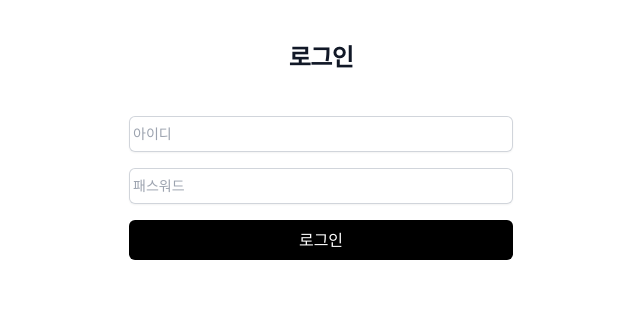
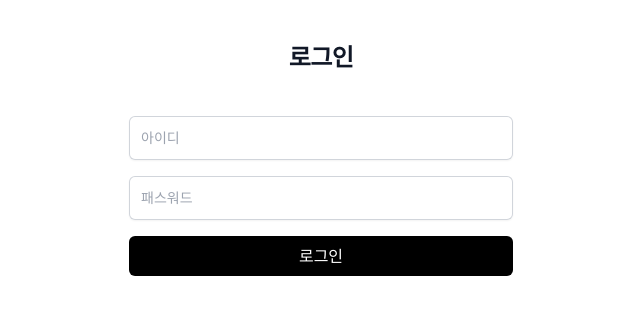
Before and after one commit to super-shoppingmall/super-frontend, a React (Create React App) app: page /login in a window 1280 px wide. Shown: the top 314 px of the page, without its empty margins (319-959 px from the left). Built offline with nearby package versions, Linux system fonts and the light colour scheme.

Commit message:
Feat: 로그인 관련 컴포넌트 생성

```diff
--- /dev/null
+++ b/src/components/Button/ImageButton.tsx
@@ -0,0 +1,16 @@
+interface ImageButton {
+	type?: React.ButtonHTMLAttributes<HTMLButtonElement>['type'];
+	imageLink: string;
+	text: string;
+	onClick?: React.MouseEventHandler<HTMLButtonElement>;
+}
+
+const ImageButton = ({ type = 'button', imageLink, text, onClick }: ImageButton) => {
+	return (
+		<button type={type} className='block h-full' onClick={onClick}>
+			<img src={imageLink} alt={text} />
+		</button>
+	);
+};
+
+export default ImageButton;
--- a/src/components/Input/Input.tsx
+++ b/src/components/Input/Input.tsx
@@ -11,7 +11,7 @@ const Input = ({ type = 'text', label, id, onChange }: Input) => {
 			<label htmlFor={label} className='sr-only'>
 				{label}
 			</label>
-			<div className='flex rounded-md shadow-sm ring-1 ring-inset ring-gray-300 focus-within:ring-1 focus-within:ring-inset focus-within:ring-zinc-600 sm:max-w-md'>
+			<div className='flex rounded-md shadow-sm ring-1 ring-inset ring-gray-300 sm:max-w-md py-1 px-2'>
 				<input
 					type={type}
 					name={id}
```
